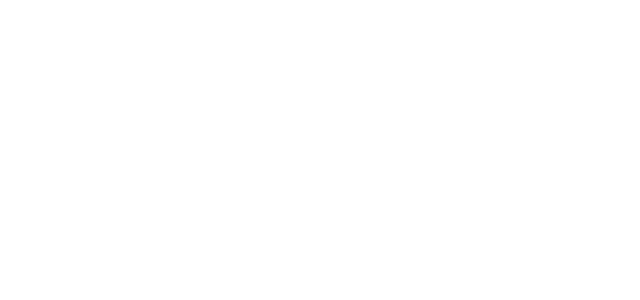
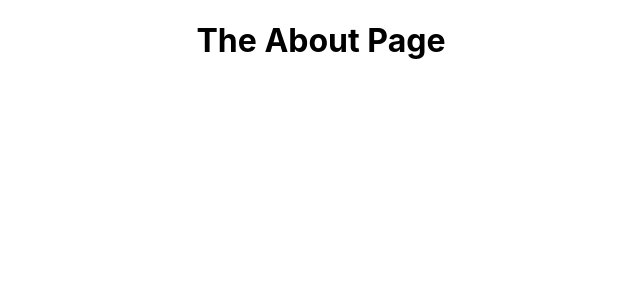
Before and after one commit to reactdeveloperske/reactdevske-website, a React (Create React App) app: page /about in a window 1280 px wide. Shown: the top 300 px of the page, without its empty margins (319-959 px from the left). Built offline with nearby package versions, Linux system fonts and the light colour scheme.

Commit message:
feat(AboutPage): Add AboutPage component boilerplate code

```diff
--- a/src/Pages/AboutPage/AboutPage.jsx
+++ b/src/Pages/AboutPage/AboutPage.jsx
@@ -3,7 +3,7 @@
 function AboutPage() {
     return (
         <div>
-
+            <h1>The About Page</h1>
         </div>
     )
 }
```
